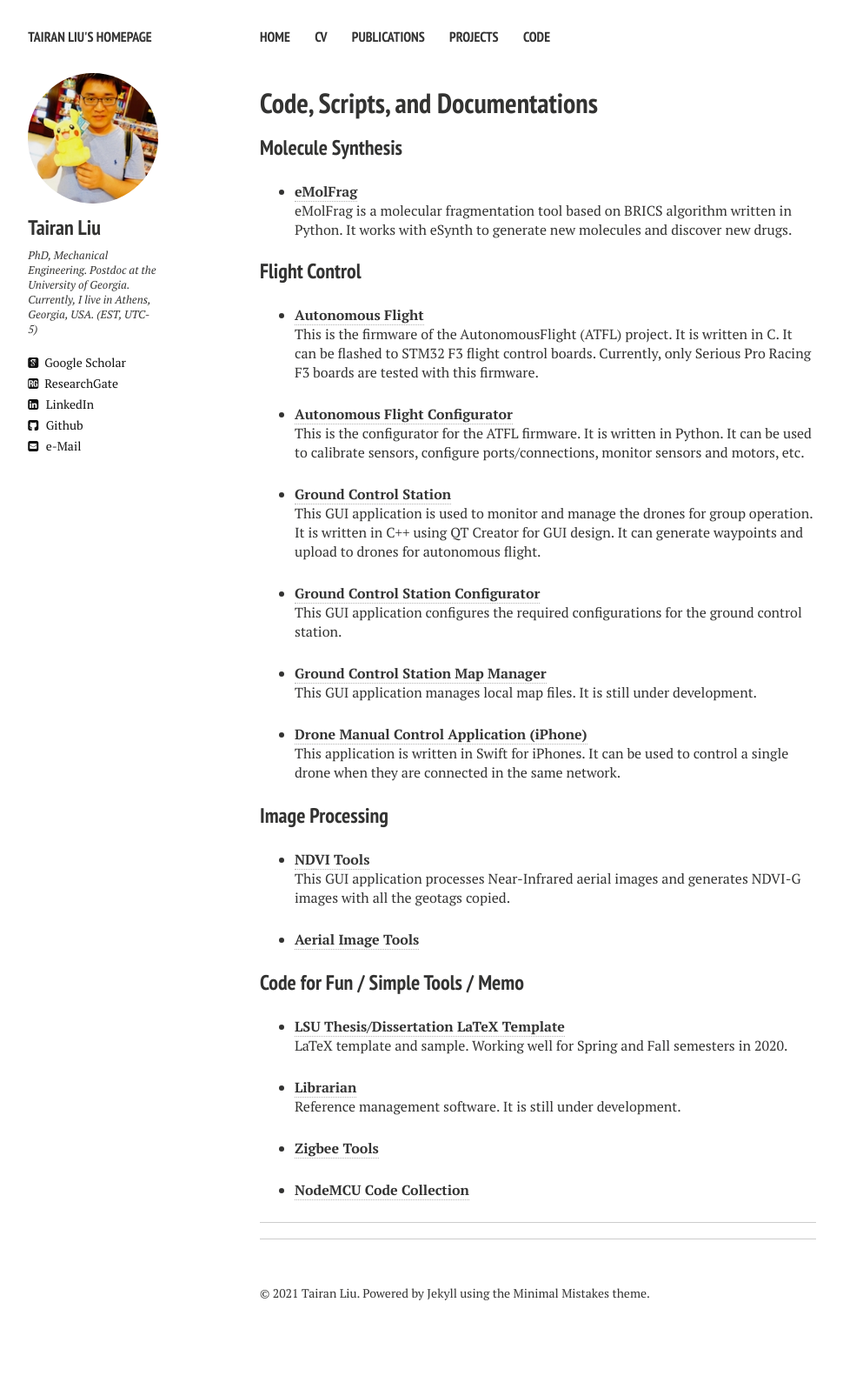
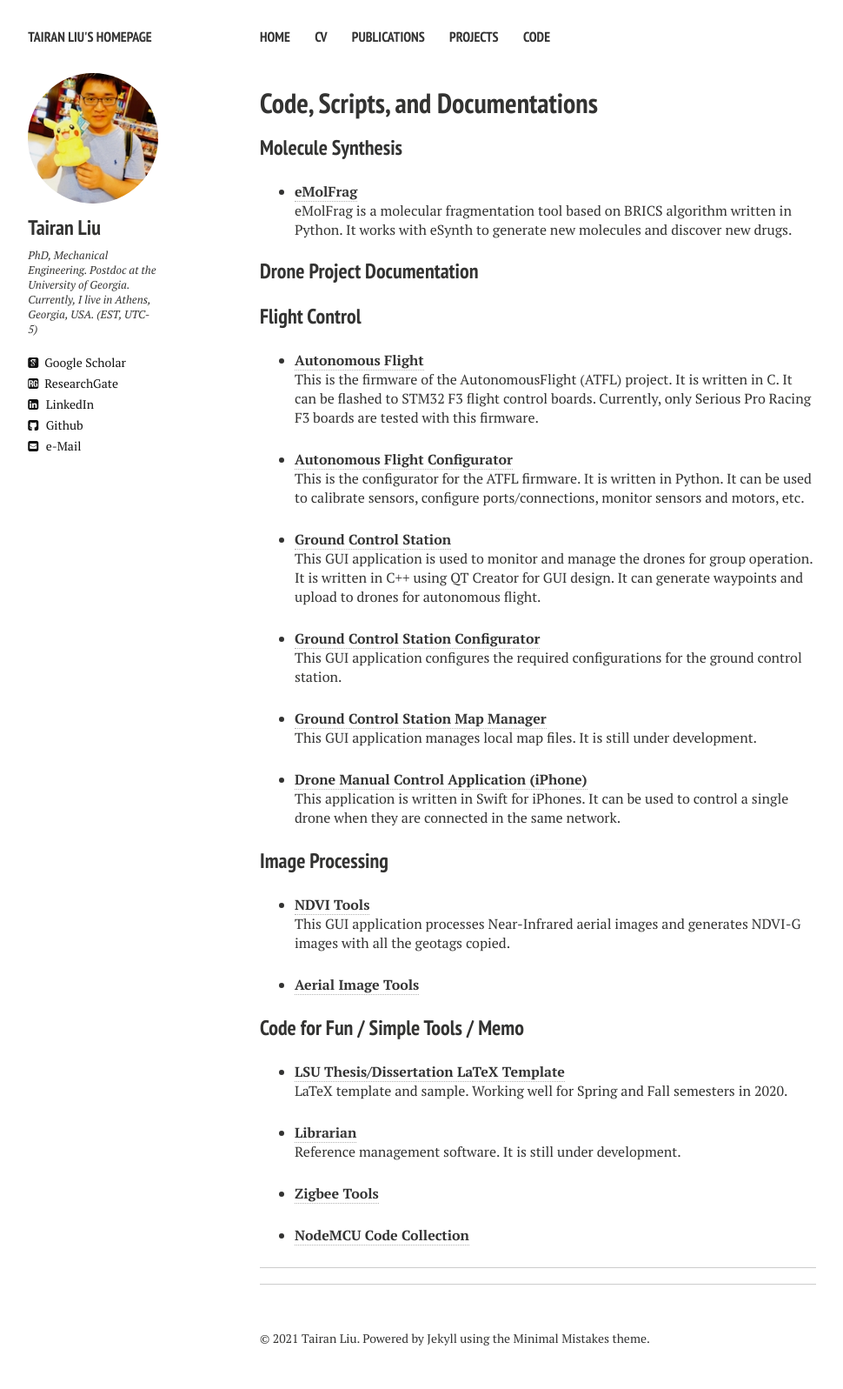
Before and after one commit to liutairan/liutairan.github.io, a Jekyll site: the page built from code.md, in a window 1280 px wide. Shown: the whole page at 87% size, without its empty margins (21-991 px from the left). Built offline with Jekyll 4.4.1, drawn with Linux system fonts in a browser that asks for light colours; nearby versions of some CDN libraries; before the commit the page ends 1545 px from its top, so only the background shows below that.

Commit message:
Update code.md

```diff
--- a/code.md
+++ b/code.md
@@ -14,6 +14,7 @@
 eMolFrag is a molecular fragmentation tool based on BRICS algorithm written in Python.
 It works with eSynth to generate new molecules and discover new drugs.
 
+### Drone Project Documentation
 
 ### Flight Control
 
```
